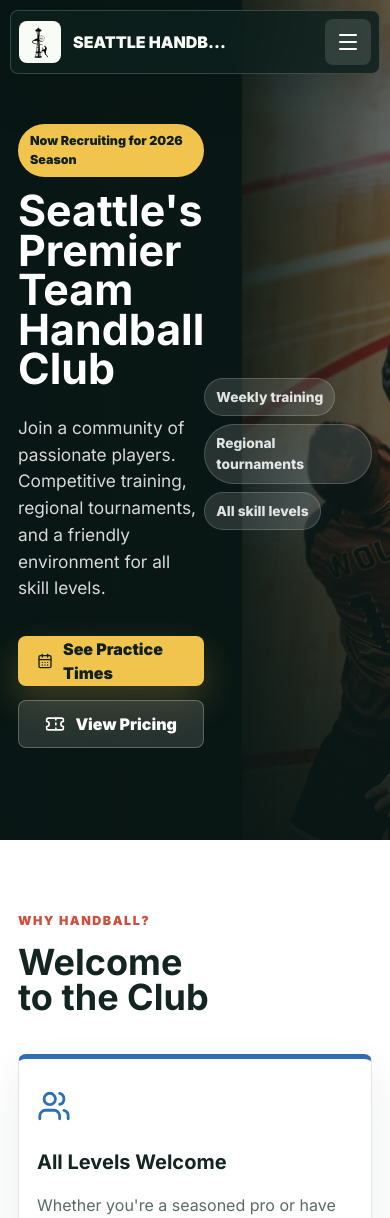
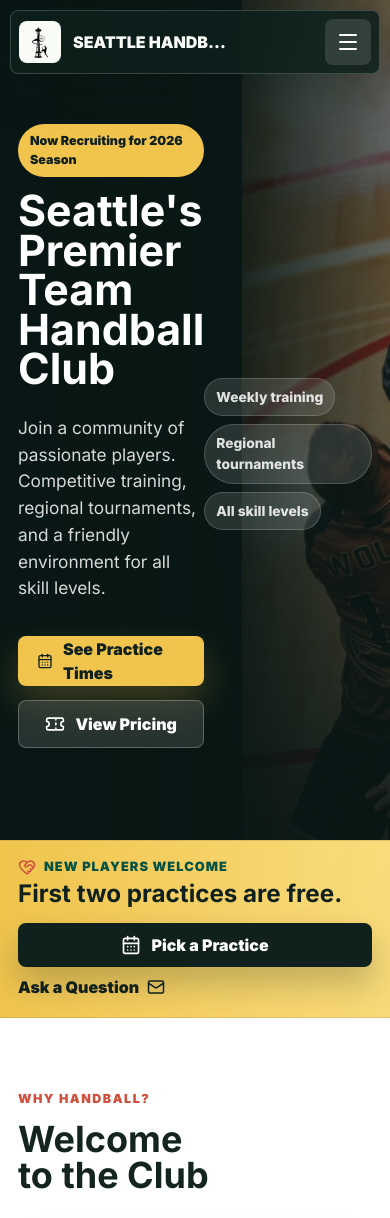
Before and after one commit to Seattle-Handball-Club/shc-website, a React (Vite) app in the folder website/: page / in a window 390 px wide. Shown: the top 1218 px of the page. Built offline with nearby package versions, Linux system fonts and the light colour scheme.

Commit message:
Adds banner

```diff
--- a/website/src/App.css
+++ b/website/src/App.css
@@ -37,6 +37,9 @@
 .hero-actions,
 .button,
 .hero-note,
+.callout-label,
+.new-player-actions,
+.callout-link,
 .legend-list span,
 .info-line,
 .text-link,
@@ -273,6 +276,82 @@
   border-radius: 999px;
   font-size: 0.86rem;
   font-weight: 800;
+}
+
+.new-player-callout {
+  display: grid;
+  grid-template-columns: minmax(0, 1fr) auto;
+  align-items: center;
+  gap: 24px;
+  padding: 22px max(24px, calc((100% - 1180px) / 2));
+  color: #10201d;
+  background:
+    linear-gradient(90deg, rgba(240, 196, 77, 0.95), rgba(250, 221, 124, 0.92)),
+    linear-gradient(135deg, #f0c44d, #f4d676 58%, #e7a846);
+  border-top: 1px solid rgba(16, 32, 29, 0.12);
+  border-bottom: 1px solid rgba(16, 32, 29, 0.12);
+}
+
+.callout-label {
+  gap: 8px;
+  width: fit-content;
+  margin-bottom: 6px;
+  color: #045244;
+  font-size: 0.8rem;
+  font-weight: 900;
+  letter-spacing: 0.08em;
+  text-transform: uppercase;
+}
+
+.callout-label svg {
+  color: #cf4e3c;
+}
+
+.new-player-copy h2 {
+  max-width: 720px;
+  margin: 0;
+  color: #10201d;
+  font-size: clamp(1.65rem, 3vw, 2.65rem);
+  line-height: 1;
+  letter-spacing: 0;
+}
+
+.new-player-copy p {
+  max-width: 760px;
+  margin: 8px 0 0;
+  color: rgba(16, 32, 29, 0.74);
+  font-size: 1.04rem;
+  font-weight: 750;
+}
+
+.new-player-actions {
+  justify-content: flex-end;
+  gap: 12px;
+  flex-wrap: wrap;
+}
+
+.new-player-callout .button-primary {
+  color: #ffffff;
+  background: #10201d;
+  box-shadow: 0 16px 32px rgba(16, 32, 29, 0.24);
+}
+
+.callout-link {
+  justify-content: center;
+  gap: 8px;
+  min-height: 48px;
+  padding: 0 16px;
+  color: #10201d;
+  background: rgba(255, 255, 255, 0.34);
+  border: 1px solid rgba(16, 32, 29, 0.18);
+  border-radius: 8px;
+  font-weight: 900;
+  transition: transform 180ms ease, background 180ms ease;
+}
+
+.callout-link:hover {
+  background: rgba(255, 255, 255, 0.48);
+  transform: translateY(-2px);
 }
 
 .section {
@@ -1104,6 +1183,15 @@
     margin-top: 36px;
   }
 
+  .new-player-callout {
+    grid-template-columns: 1fr;
+    gap: 16px;
+  }
+
+  .new-player-actions {
+    justify-content: flex-start;
+  }
+
   .section {
     padding-top: 72px;
     padding-bottom: 72px;
@@ -1188,8 +1276,41 @@
   }
 
   .hero-actions,
-  .button {
+  .button,
+  .new-player-actions,
+  .callout-link {
     width: 100%;
+  }
+
+  .new-player-callout {
+    padding-left: 18px;
+    padding-right: 18px;
+    padding-top: 16px;
+    padding-bottom: 16px;
+  }
+
+  .new-player-copy h2 {
+    font-size: clamp(1.45rem, 6.2vw, 1.9rem);
+  }
+
+  .new-player-copy p {
+    display: none;
+  }
+
+  .new-player-callout .button {
+    min-height: 44px;
+  }
+
+  .new-player-callout .new-player-actions {
+    gap: 6px;
+  }
+
+  .new-player-callout .callout-link {
+    min-height: 28px;
+    padding: 0;
+    background: transparent;
+    border: 0;
+    justify-content: flex-start;
   }
 
   .section,
--- a/website/src/App.tsx
+++ b/website/src/App.tsx
@@ -345,6 +345,24 @@ function App() {
           </aside>
         </header>
 
+        <section className="new-player-callout" aria-labelledby="new-player-heading">
+          <div className="new-player-copy">
+            <span className="callout-label">
+              <HeartHandshake size={18} aria-hidden="true" /> New players welcome
+            </span>
+            <h2 id="new-player-heading">First two practices are free.</h2>
+            <p>No membership needed. Bring indoor court shoes, meet the team, and try a friendly training session.</p>
+          </div>
+          <div className="new-player-actions">
+            <a className="button button-primary" href="#schedule">
+              <CalendarDays size={20} aria-hidden="true" /> Pick a Practice
+            </a>
+            <a className="callout-link" href="mailto:seattlehandballclub@gmail.com?subject=New%20player%20practice">
+              Ask a Question <Mail size={18} aria-hidden="true" />
+            </a>
+          </div>
+        </section>
+
         <section id="about" className="section section-light">
           <div className="section-heading">
             <p className="eyebrow">Why Handball?</p>
```
